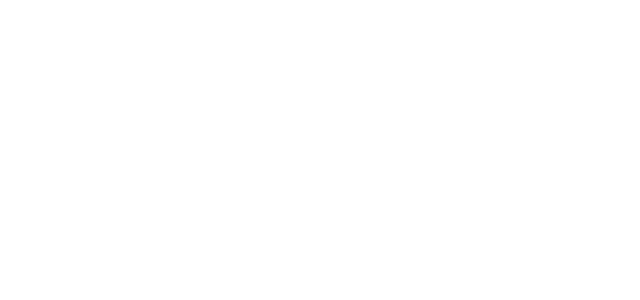
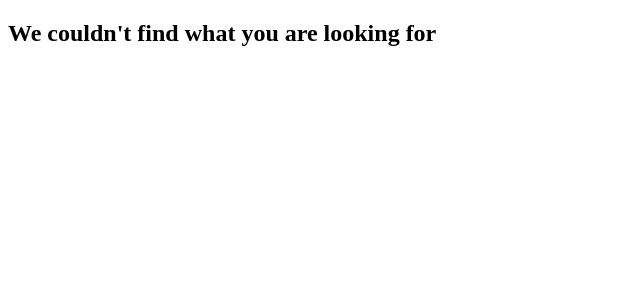
Before and after one commit to xfontr/advanced-react-routing, a React (Create React App) app: page / in a window 1280 px wide. Before the commit this address had no page. Shown: the top 300 px of the page, without its empty margins (0-640 px from the left). Built offline with nearby package versions, Linux system fonts and the light colour scheme.

Commit message:
Implemented simple not found page

```diff
--- /dev/null
+++ b/src/Pages/NotFoundPage.tsx
@@ -0,0 +1,7 @@
+const NotFoundPage = (): JSX.Element => (
+  <section>
+    <h1>We couldn't find what you are looking for</h1>
+  </section>
+);
+
+export default NotFoundPage;
--- a/src/configs/paths.ts
+++ b/src/configs/paths.ts
@@ -1,4 +1,5 @@
 const paths = {
+  notFound: "*",
   root: "/",
   home: "/home",
   contact: "/contact",
--- a/src/routes.ts
+++ b/src/routes.ts
@@ -10,6 +10,10 @@
     path: paths.contact,
     Page: lazy(() => import("./pages/DummyPage2")),
   },
+  {
+    path: paths.notFound,
+    Page: lazy(() => import("./pages/NotFoundPage")),
+  },
 ];
 
 export default routes;
```
Also changed, not shown: 1 other file (tests, documents, lock files or other folders).
